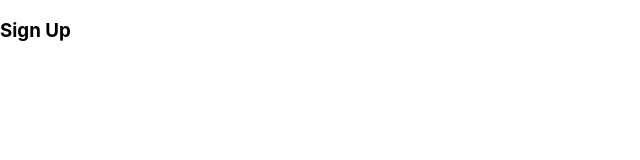
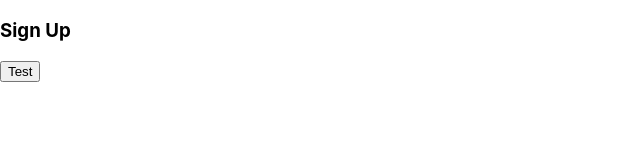
Before and after one commit to upleveltutors/upleveltutors-client, a React (Create React App) app: page / in a window 1280 px wide. Shown: the top 160 px of the page, without its empty margins (0-640 px from the left). Built offline with nearby package versions, Linux system fonts and the light colour scheme.

Commit message:
Add test button to SignUp component

```diff
--- a/src/components/SignUp/SignUp.js
+++ b/src/components/SignUp/SignUp.js
@@ -37,6 +37,7 @@ class SignUp extends Component {
         return (
             <Fragment>
                 <h3>Sign Up</h3>
+                <button onClick={signUp}>Test</button>
             </Fragment>
         )
     }
```
